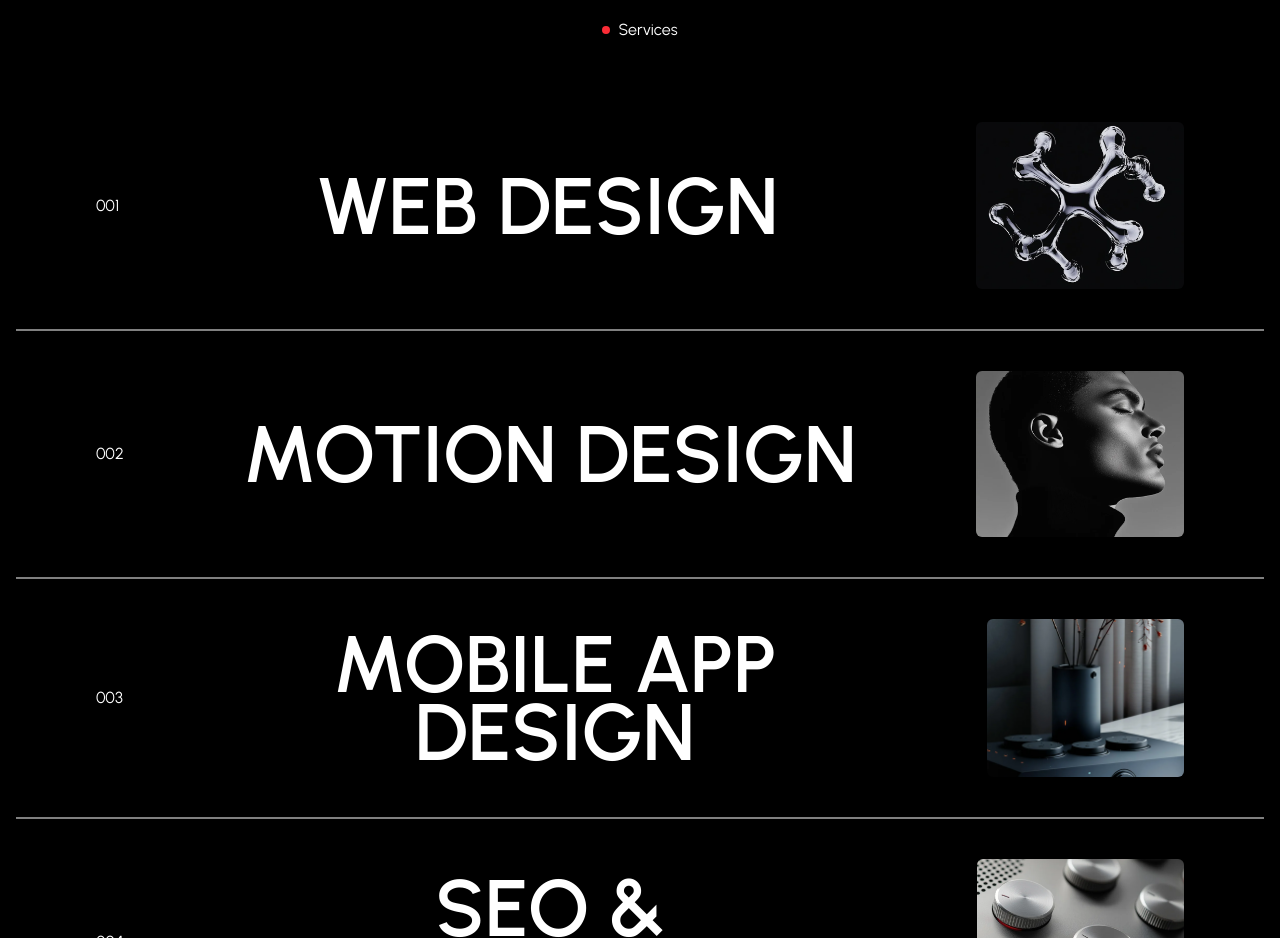
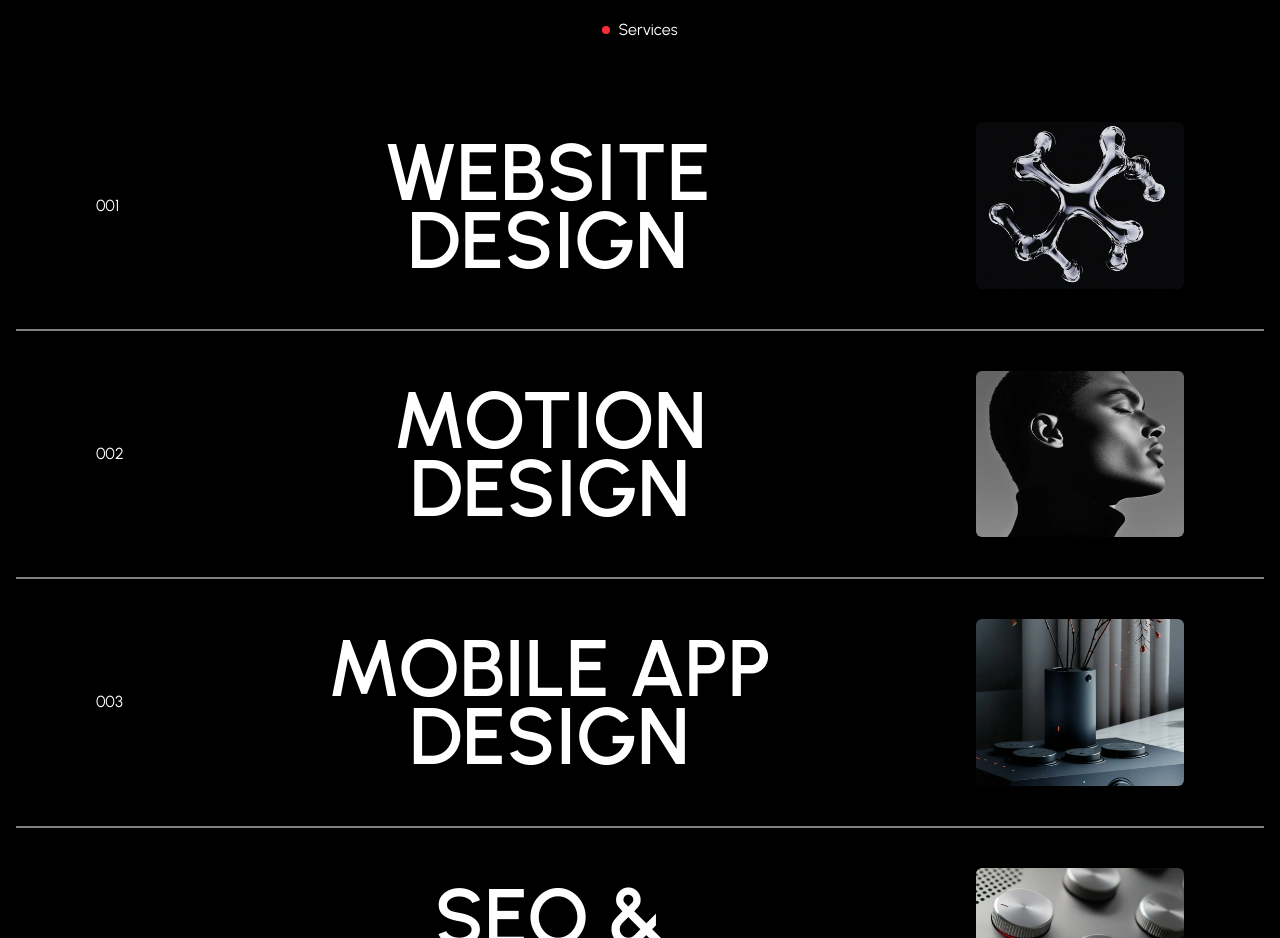
Before and after one commit to hatef-dev/Agency-Vue, a Vue app: page / in a window 1280 px wide. Shown: the part 1720-2658 px from the top of the page. Built offline with nearby package versions, Linux system fonts and the light colour scheme.

Commit message:
add width to the servces

```diff
--- a/src/components/HomePage/HomePageServices.vue
+++ b/src/components/HomePage/HomePageServices.vue
@@ -17,7 +17,9 @@
             class="bg-[#1E1E1E] w-full left-0 -z-10 h-full -bottom-full absolute rounded-t-2xl transition-all duration-500 ease-out group-hover:bottom-0"
           ></div>
           <span class="">00{{ service.id }}</span>
-          <h1 class="text-xl lg:text-[80px]/17 font-semibold uppercase text-center lg:px-10">
+          <h1
+            class="text-xl lg:text-[80px]/17 font-semibold uppercase text-center lg:px-10 lg:w-[540px]"
+          >
             {{ service.title }}
           </h1>
           <transition appear @enter="enterImage">
--- a/src/stores/services.js
+++ b/src/stores/services.js
@@ -4,7 +4,7 @@ export default defineStore('services', {
   state: () => ({
     services: [
       {
-        title: 'Web Design',
+        title: 'Website Design',
         id: 1,
         image: '/web-design.webp',
       },
```
